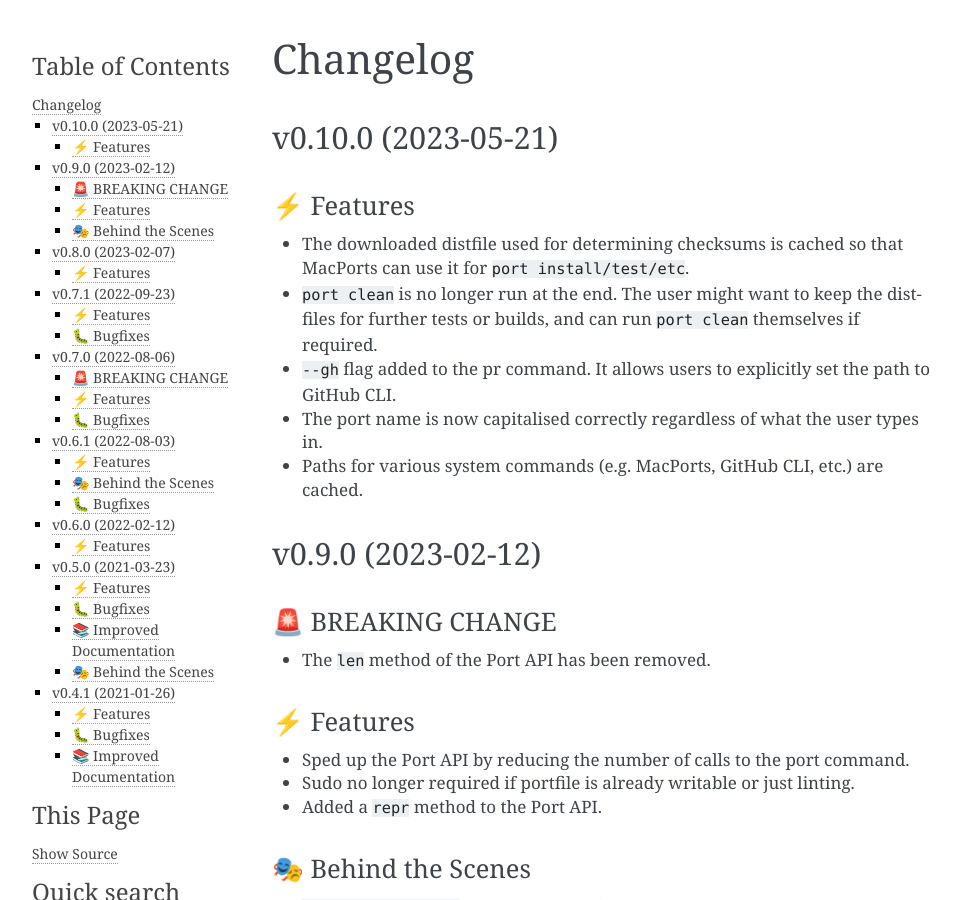
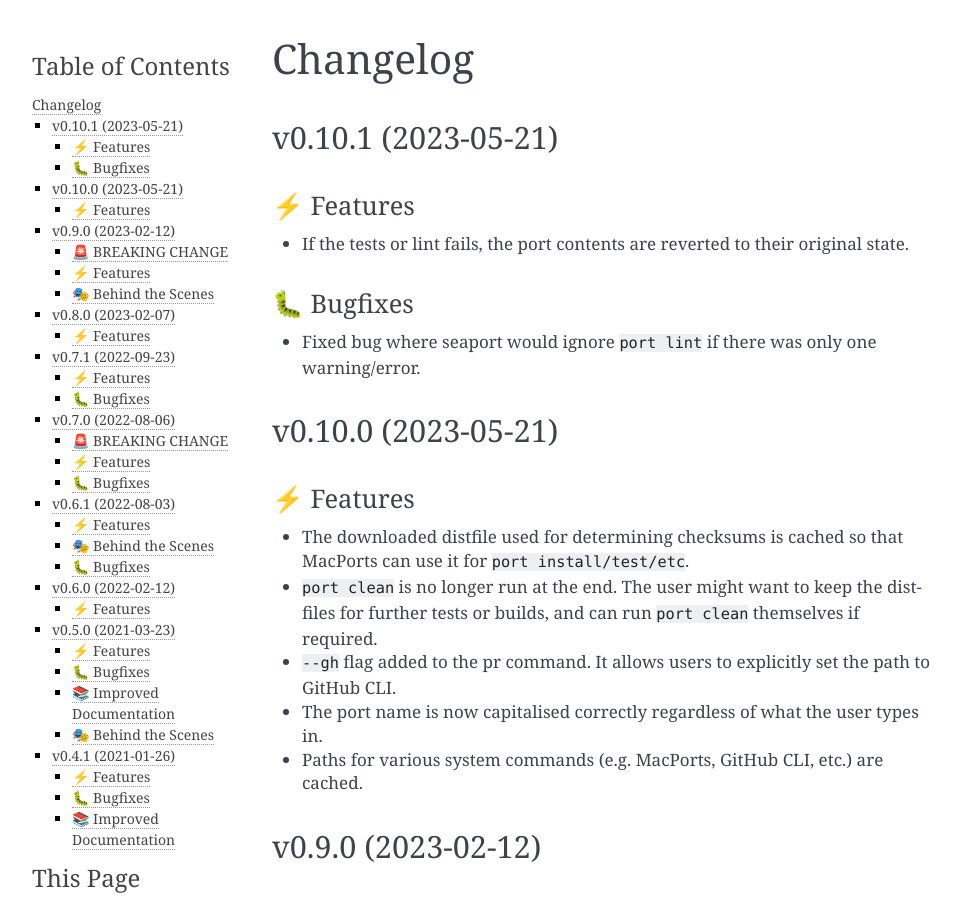
Before and after one commit to harens/seaport, a Sphinx documentation site: the page built from docs/source/changelog.rst, in a window 1280 px wide and 900 px high. Shown: the whole window, without its empty margins (148-1109 px from the left). Built offline with Sphinx 7.4.7, drawn with Linux system fonts in a browser that asks for light colours.

Commit message:
bump: version 0.10.0 → 0.10.1

```diff
--- a/docs/source/changelog.rst
+++ b/docs/source/changelog.rst
@@ -1,5 +1,16 @@
 Changelog
 **********
+
+v0.10.1 (2023-05-21)
+======================
+
+⚡️ Features
+------------
+- If the tests or lint fails, the port contents are reverted to their original state.
+
+🐛 Bugfixes
+------------
+- Fixed bug where seaport would ignore :code:`port lint` if there was only one warning/error.
 
 v0.10.0 (2023-05-21)
 ======================
--- a/pyproject.toml
+++ b/pyproject.toml
@@ -1,6 +1,6 @@
 [tool.poetry]
 name = "seaport"
-version = "0.10.0"
+version = "0.10.1"
 description = "The modern MacPorts portfile updater"
 authors = ["harens <harensdeveloper@gmail.com>"]
 maintainers = ["harens <harensdeveloper@gmail.com>"]
@@ -71,7 +71,7 @@ max-line-length = "88"
 target-version = ["py37"]
 
 [tool.commitizen]
-version = "0.10.0"
+version = "0.10.1"
 tag_format = "v$version"
 version_files = [
   "pyproject.toml:version",
--- a/seaport/__init__.py
+++ b/seaport/__init__.py
@@ -33,5 +33,5 @@
 Find out more at https://seaport.rtfd.io/
 """
 
-__version__ = "0.10.0"
+__version__ = "0.10.1"
 __all__ = ["portfile"]
```
